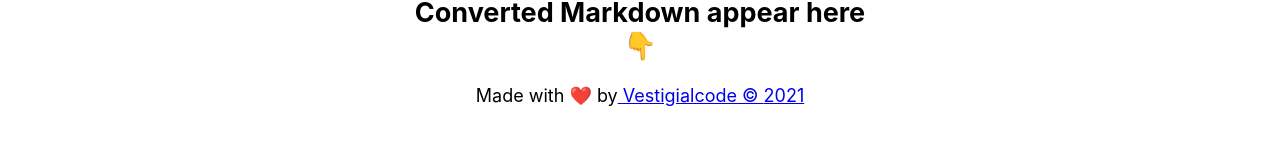
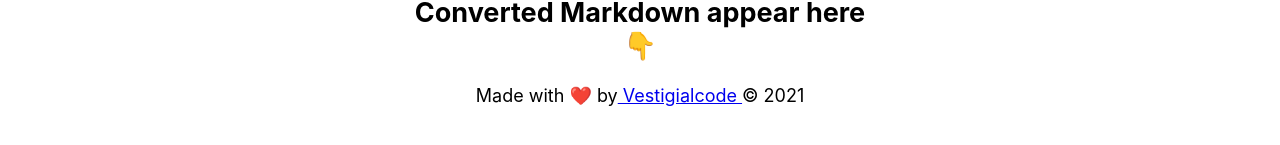
Before and after one commit to vestigialcode/markdown-editor-react, a React (Create React App) app: page / in a window 1280 px wide. Shown: the part 201-346 px from the top of the page. Built offline with nearby package versions, Linux system fonts and the light colour scheme.

Commit message:
added copyright"

```diff
--- a/src/App.js
+++ b/src/App.js
@@ -22,7 +22,7 @@ function App() {
   <h2>Converted Markdown appear here <br/>👇</h2>
 <ReactMarkdown>{state}</ReactMarkdown>
 </div>
-<footer className='footer'>Made with ❤️ by<a href='https://github.com/vestigialcode'> Vestigialcode &copy; {currentYear}</a></footer>
+<footer className='footer'>Made with ❤️ by<a href='https://github.com/vestigialcode'> Vestigialcode </a>&copy; {currentYear}</footer>
     </div>
   );
 }
```
